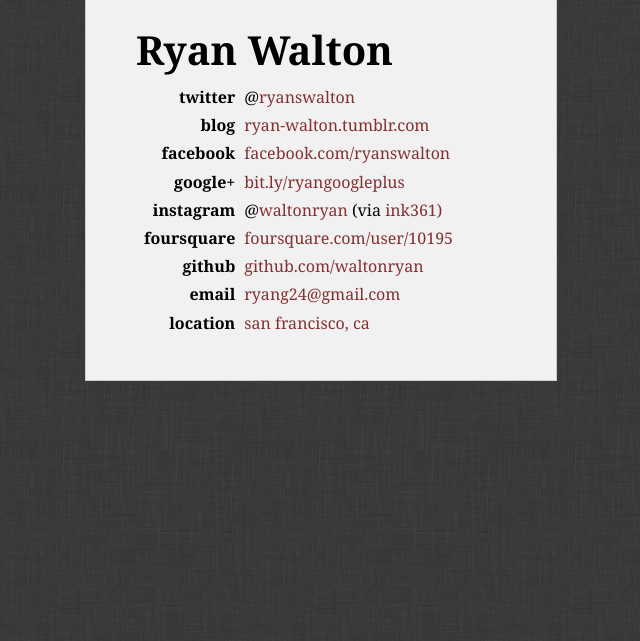
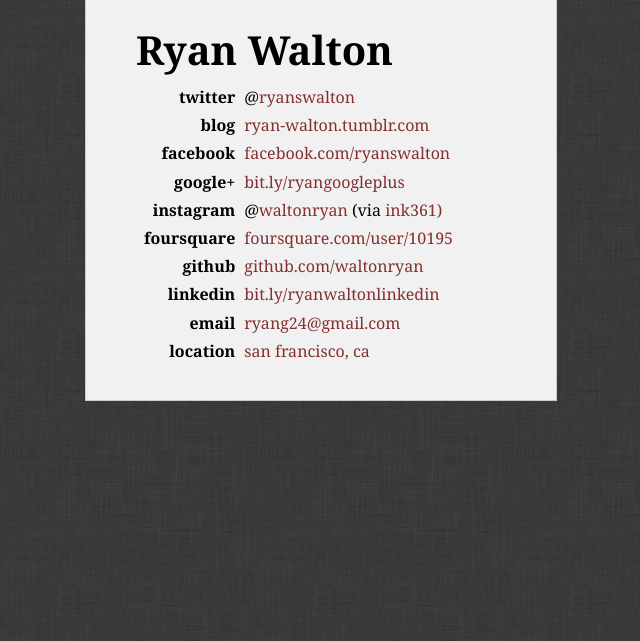
Before and after one commit to JSConnolly/Home-Page-Card, a Django app: page / in a window 1280 px wide. Shown: the part 51-692 px from the top of the page, without its empty margins (359-999 px from the left). Run offline with Django 3.2, Linux system fonts and the light colour scheme.

Commit message:
add linkedin and clean up

```diff
--- a/HomePageApp/static/css/style.css
+++ b/HomePageApp/static/css/style.css
@@ -45,7 +45,7 @@ h2 {
 div.main {
 	display:block;
 	width:400px;
-	height:340px;
+	height:360px;
 	background:#f1f1f1;
 	padding: 20px 20px 20px 50px;
 	margin: 0 auto;
--- a/HomePageApp/templates/home_page.html
+++ b/HomePageApp/templates/home_page.html
@@ -19,7 +19,7 @@
 	          <table>
 	            <tr>
 	              <th align="right">twitter</th>
-	              <td>@<a rel='me' class='twitter-anywhere-user' href='https://twitter.com/ryanswalton'>ryanswalton</a></td>
+	              <td>@<a rel='me' target="_blank" class='twitter-anywhere-user' href='https://twitter.com/ryanswalton'>ryanswalton</a></td>
 	            </tr>
 	            <tr>
 	              <th align="right">blog</th>
@@ -45,6 +45,10 @@
 	              <th align="right">github</th>
 	              <td><a rel='me' target="_blank" href="https://github.com/waltonryan">github.com/waltonryan</a></td>
 	            </tr>
+				<tr>
+	              <th align="right">linkedin</th>
+	              <td><a rel='me' target="_blank" href="https://www.linkedin.com/pub/ryan-walton/7/855/a86">bit.ly/ryanwaltonlinkedin</a></td>
+	            </tr>
 	            <tr>
 	              <th align="right">email</th>
 	              <td class="email"><a rel='me' target="_blank" href="mailto:ryang24@gmail.com">ryang24@gmail.com</a></td>
```
Also changed, not shown: HomePageApp/static/images/HomePage_screenshot.png (added).
